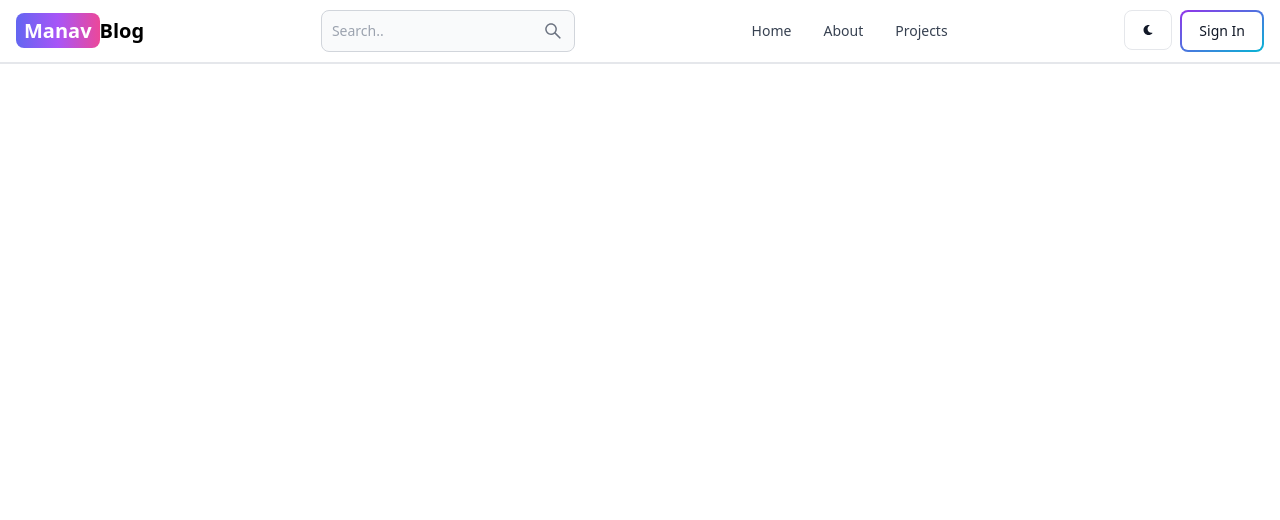
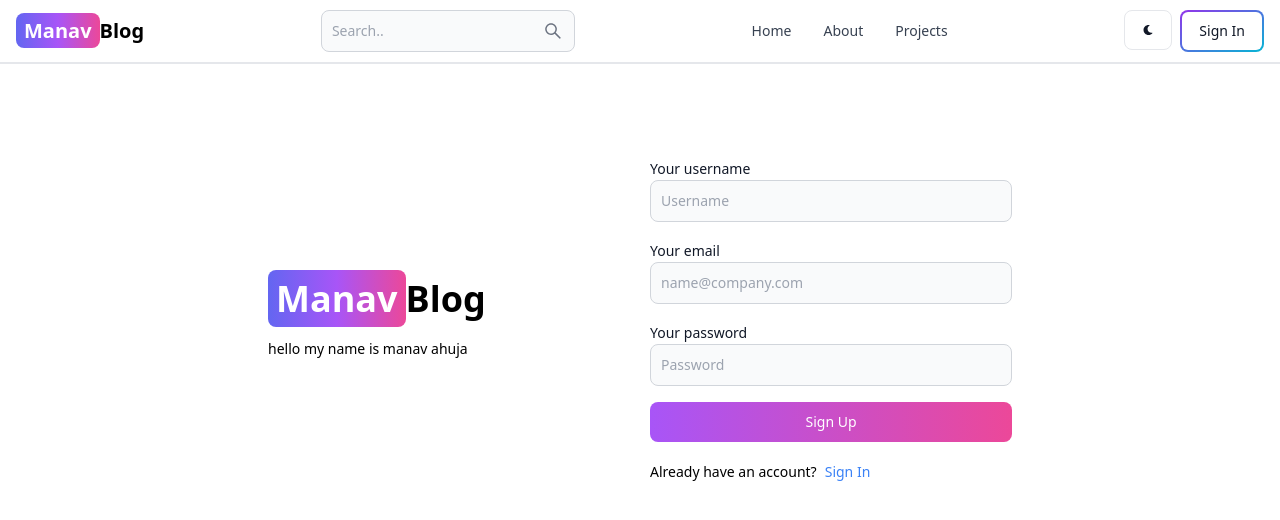
Before and after one commit to manav-bit/mern-blog, a React (Vite) app in the folder client/: page /sign-up in a window 1280 px wide. Shown: the top 520 px of the page. Built offline with nearby package versions, Linux system fonts and the light colour scheme.

Commit message:
create signup page

```diff
--- a/client/src/App.jsx
+++ b/client/src/App.jsx
@@ -16,7 +16,7 @@
 <Route path="/about" element={<About/>}/>
 <Route path="/sign-in" element={<Signin/>}/>
 
-<Route path="/sign-out" element={<SignUp/>}/>
+<Route path="/sign-up" element={<SignUp/>}/>
 
 <Route path="/dashboard" element={<Dashboard/>}/>
 <Route path="/projects" element={<Projects/>}/>
--- a/client/src/pages/SignUp.jsx
+++ b/client/src/pages/SignUp.jsx
@@ -1,7 +1,64 @@
+
+import { Button, Label, TextInput } from "flowbite-react"
+import { Link } from "react-router-dom"
+export default function SignUp() {
+  return (
+    <div className='min-h-screen mt-20'>
+
+      {/* parent */}
+<div className="flex p-3 max-w-3xl mx-auto flex-col md:flex-row md:items-center gap-5">
 
 
-export default function SignUp() {
-  return (
-    <div>SignUp</div>
+{/* left */}
+  <div className="flex-1">
+  <Link to="/"
+  className='font-bold dark:text-black text-4xl'>
+
+<span className='px-2 py-1 bg-gradient-to-r from-indigo-500 via-purple-500 to-pink-500 rounded-lg text-white'>
+  Manav
+  </span>
+Blog
+ </Link>
+ <p className='text-sm mt-5'>
+  hello my name is manav ahuja
+ </p>
+
+  </div>
+
+
+
+{/* right */}
+<div className="flex-1">
+<form className="flex flex-col gap-4">
+<div className="">
+  <Label value='Your username'className="dark:text-black" />
+  <TextInput type="text" placeholder="Username" id='username' />
+</div>
+<div className="">
+  <Label value='Your email'className="dark:text-black" />
+  <TextInput type="text" placeholder="name@company.com" id='email' />
+</div>
+<div className="">
+  <Label value='Your password'className="dark:text-black" />
+  <TextInput type="text" placeholder="Password" id='password' />
+</div>
+<Button gradientDuoTone='purpleToPink' type='submit'>
+  Sign Up
+</Button>
+
+</form>
+<div className="flex gap-2 text-sm mt-5">
+  <span>
+   Already have an account?
+  </span>
+  <Link to='/sign-in' className="text-blue-500" >
+    Sign In
+    </Link>
+</div>
+</div>
+
+</div>
+
+    </div>
   )
 }
--- a/client/tailwind.config.js
+++ b/client/tailwind.config.js
@@ -6,7 +6,11 @@
     'node_modules/flowbite-react/lib/esm/**/*.js',
   ],
   theme: {
-    extend: {},
+    extend: {
+      colors:{
+        black: '#000000',
+      }
+    },
   },
   plugins: [require.resolve('flowbite/plugin')],
 };
```
